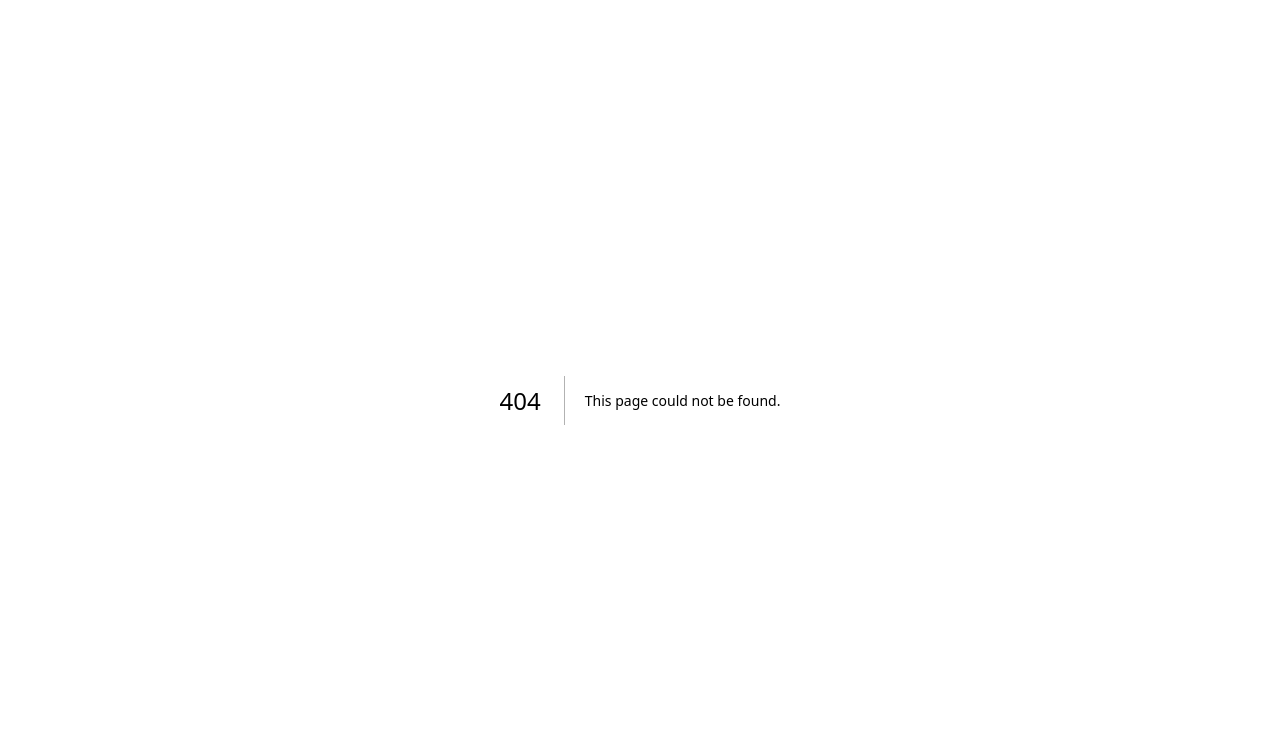
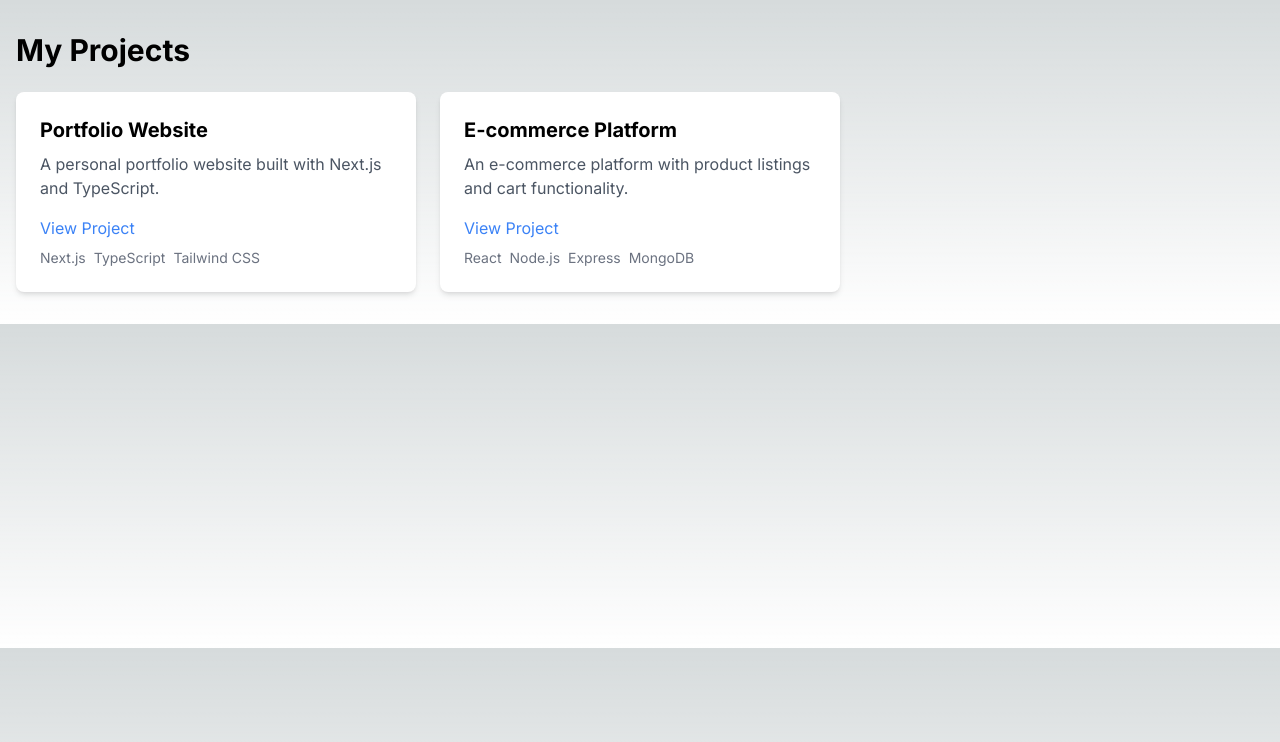
Before and after one commit to MaxrWal/portfolio, a Next.js app: page /projects in a window 1280 px wide. Before the commit this address had no page. Shown: the top 742 px of the page. Built offline with nearby package versions, Linux system fonts and the light colour scheme.

Commit message:
Added pages and routing

```diff
--- /dev/null
+++ b/src/app/projects/page.tsx
@@ -0,0 +1,25 @@
+// src/app/projects/page.tsx
+import React from 'react';
+import projects from '../../data/projects'; // Adjust the import path if necessary
+import ProjectCard from '../../components/ProjectCard';
+
+const ProjectsPage: React.FC = () => {
+  return (
+    <div className="container mx-auto px-4 py-8">
+      <h1 className="text-3xl font-bold mb-6">My Projects</h1>
+      <div className="grid grid-cols-1 md:grid-cols-2 lg:grid-cols-3 gap-6">
+        {projects.map((project, index) => (
+          <ProjectCard
+            key={index}
+            title={project.title}
+            description={project.description}
+            link={project.link}
+            techStack={project.techStack}
+          />
+        ))}
+      </div>
+    </div>
+  );
+};
+
+export default ProjectsPage;
--- /dev/null
+++ b/src/components/ContactForm.tsx
@@ -0,0 +1,26 @@
+// components/ProjectCard.tsx
+import React from 'react';
+
+interface ProjectCardProps {
+  title: string;
+  description: string;
+  link: string;
+  techStack: string[];
+}
+
+const ProjectCard: React.FC<ProjectCardProps> = ({ title, description, link, techStack }) => {
+  return (
+    <div className="project-card">
+      <h3>{title}</h3>
+      <p>{description}</p>
+      <a href={link} target="_blank" rel="noopener noreferrer">View Project</a>
+      <ul>
+        {techStack.map((tech, index) => (
+          <li key={index}>{tech}</li>
+        ))}
+      </ul>
+    </div>
+  );
+};
+
+export default ProjectCard;
--- /dev/null
+++ b/src/components/ProjectCard.tsx
@@ -0,0 +1,28 @@
+// src/components/ProjectCard.tsx
+import React from 'react';
+
+interface ProjectCardProps {
+  title: string;
+  description: string;
+  link: string;
+  techStack: string[];
+}
+
+const ProjectCard: React.FC<ProjectCardProps> = ({ title, description, link, techStack }) => {
+  return (
+    <div className="bg-white p-6 rounded-lg shadow-md">
+      <h3 className="text-xl font-bold">{title}</h3>
+      <p className="mt-2 text-gray-600">{description}</p>
+      <a href={link} className="text-blue-500 mt-4 inline-block" target="_blank" rel="noopener noreferrer">
+        View Project
+      </a>
+      <ul className="flex gap-2 mt-2">
+        {techStack.map((tech, index) => (
+          <li key={index} className="text-sm text-gray-500">{tech}</li>
+        ))}
+      </ul>
+    </div>
+  );
+};
+
+export default ProjectCard;
--- /dev/null
+++ b/src/data/projects.ts
@@ -0,0 +1,25 @@
+// src/data/projects.ts
+export interface Project {
+    title: string;
+    description: string;
+    link: string;
+    techStack: string[];
+  }
+
+  const projects: Project[] = [
+    {
+      title: 'Portfolio Website',
+      description: 'A personal portfolio website built with Next.js and TypeScript.',
+      link: 'https://github.com/yourusername/portfolio',
+      techStack: ['Next.js', 'TypeScript', 'Tailwind CSS'],
+    },
+    {
+      title: 'E-commerce Platform',
+      description: 'An e-commerce platform with product listings and cart functionality.',
+      link: 'https://github.com/yourusername/e-commerce',
+      techStack: ['React', 'Node.js', 'Express', 'MongoDB'],
+    },
+    // Add more projects as needed
+  ];
+
+  export default projects;
```
Also changed, not shown: src/app/contact/page.tsx (added), src/app/resume/page.tsx (added), src/components/Footer.tsx (added), src/components/Header.tsx (added).
